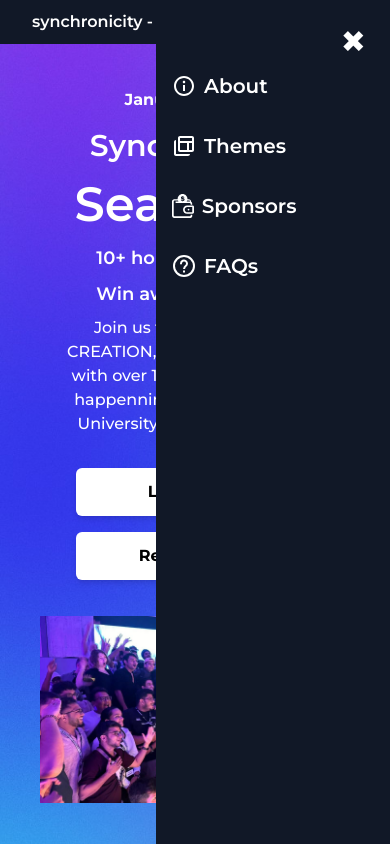
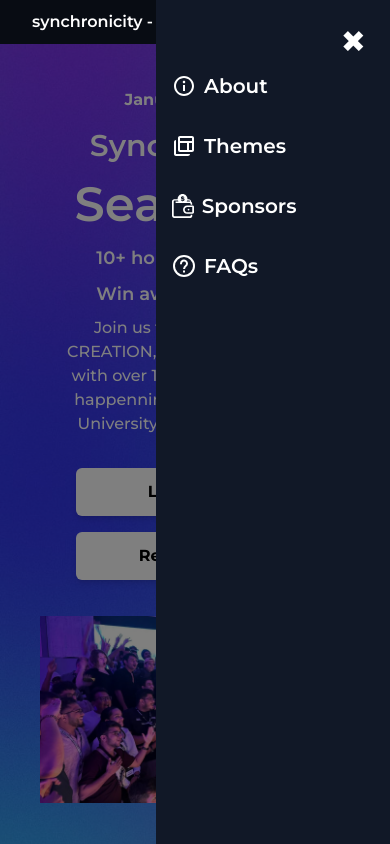
Before and after one commit to manosrija-nasrin/synchronicity-s1, a React (Vite) app: page / in a window 390 px wide. Both pictures are taken after a click on the button 342 px from the left and 22 px from the top of the page. Shown: the top 844 px of the page. Built offline with nearby package versions, Linux system fonts and the light colour scheme; grey boxes are pictures that could not be loaded.

Commit message:
Added Backdrop and disable scroll when side drawer is opened. used JS to toggle the side drawer as using only CSS will be length and complex.

```diff
--- a/src/components/navbar/Navbar.jsx
+++ b/src/components/navbar/Navbar.jsx
@@ -16,10 +16,6 @@ const navbarLinks = [
     name: "Sponsors",
     icon: '/icons/Sponsor.svg'
   },
-  /*{
-    link: "#teams",
-    name: "Teams",
-  },*/
   {
     link: "#faqs",
     name: "FAQs",
@@ -30,6 +26,14 @@ const navbarLinks = [
 const Navbar = () => {
   const [isNavOpen, setIsNavOpen] = useState(false);
   const toggleNav = () => {
+    if(!isNavOpen)
+    {
+      document.querySelector('body').className='h-full overflow-y-hidden md:overflow-y-scroll';
+    }
+    else
+    {
+      document.querySelector('body').className='';
+    }
     setIsNavOpen(!isNavOpen);
   };
 
@@ -37,9 +41,12 @@ const Navbar = () => {
     <nav
       className="flex flex-row justify-between sticky top-0 z-50 items-center py-2.5 px-8 md:px-14 bg-gray-900"
     >
-      <div className="flex items-center justify-center h-full font-semibold text-white">
+      <div className="flex items-center justify-center h-full font-semibold text-white z-30">
         synchronicity - s1
       </div>
+      {isNavOpen && (
+        <div className="fixed md:hidden top-0 left-0 w-full h-full bg-black opacity-50 z-10"></div>
+      )}
       <ul className="hidden md:flex flex-row items-center justify-center h-12 text-gray-200 list-none">
         {navbarLinks.map((el) => (
           <li className="p-4" key={el.link}>
@@ -59,7 +66,7 @@ const Navbar = () => {
       <ul
         className={`fixed md:hidden bg-gray-900 top-0 ${
           isNavOpen ? "right-0" : "right-[-300px]"
-        } w-3/5 h-screen pt-14 text-white`}
+        } w-3/5 h-screen pt-14 text-white z-50`}
       >
         <button className="text-3xl absolute top-6 right-6" onClick={toggleNav}>
           &#10006;
@@ -69,7 +76,6 @@ const Navbar = () => {
             <a href={el.link}>
               <div className="flex flex-row items-center">
                 <img src={el.icon} alt={el.name} className="h-6 mr-2"/>
-                {/* <span className="h-6">{el.icon}</span> */}
                 <span className="links">{el.name}</span>
               </div>
             </a>
```
